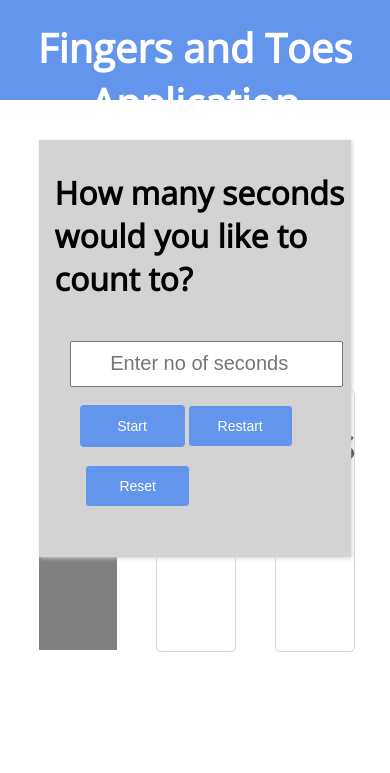
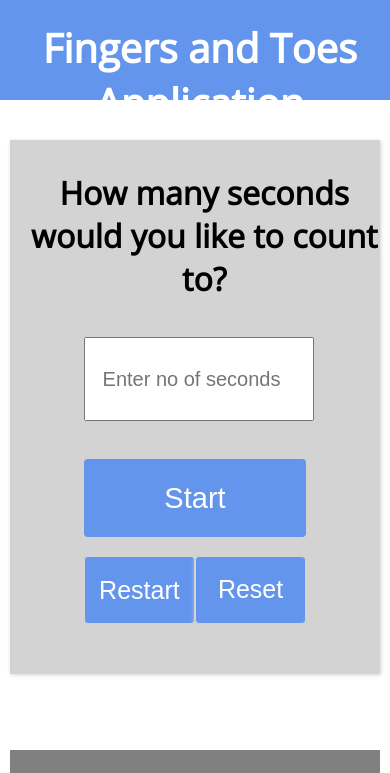
Before and after one commit to rmattapa/Fingers-and-Toes, a plain HTML site: page index.html in a window 390 px wide. Shown: the top 773 px of the page. Drawn offline with nearby package versions, Linux system fonts and the light colour scheme.

Commit message:
Added media queries for stylesheets

```diff
--- a/style.css
+++ b/style.css
@@ -217,3 +217,139 @@ body{
         margin-top: 22%;
     }
 }
+
+@media only screen and (max-width: 1024px) {
+    .header h1 {
+        left: 2.5%;
+    }
+
+    .time-block {
+        left: 2.5%;
+        right: 2.5%;
+    }
+
+    .display-count {
+        width: 25%;
+        left: 10%;
+    }
+
+    .display-count h1 {
+        margin-top: 22%;
+    }
+
+    .fingers-box {
+        width: 25%;
+        left: 12.5%;
+    }
+
+    .fingers-box h1 {
+        margin-top: 37%;
+    }
+
+    .toes-box {
+        width: 25%;
+        left: 15%;
+    }
+
+    .toes-box h1 {
+        margin-top: 37%;
+    }
+}
+
+@media only screen and (max-width: 720px) {
+    .header {
+        text-align: center;
+    }
+
+    .header h1 {
+        position: absolute;
+    }
+
+    .time-block {
+        left: 2.5%;
+        right: 2.5%;
+    }
+
+    .time-block-question {
+        width: 95%;
+        text-align: center;
+    }
+
+    .time-block-input {
+        left: 20%;
+        width: 60%;
+    }
+
+    .time-block-input input {
+        width: 100%;
+        height: 78px;
+    }
+
+    .time-block-button {
+        clear: both;
+        left: 20%;
+        width: 60%;
+        /*top: -60px;*/
+    }
+
+    .time-block-button button {
+        width: 100%;
+        font-size: 29px;
+        height: 78px;
+    }
+
+    .restart-button {
+        clear: both;
+        left: 20%;
+        width: 30%;
+        /*top: -55px;*/
+    }
+
+    .restart-button button {
+        width: 100%;
+        height: 68px;
+        font-size: 25px;
+    }
+
+    .clear-button {
+        left: 20%;
+        width: 30%;
+        /*top: -55px;*/
+    }
+
+    .clear-button button {
+        width: 100%;
+        height: 68px;
+        font-size: 25px;
+    }
+
+    .display-count {
+        width: 95%;
+        left: 2.5%;
+        top: 360px;
+    }
+
+    .display-count h1 {
+        margin-top: 7%;
+    }
+
+    .fingers-box {
+        width: 46.25%;
+        left: 2.5%;
+        top: 365px;
+    }
+
+    .fingers-box h1 {
+        margin-top: 25%;
+    }
+
+    .toes-box {
+        width: 46.25%;
+        left: 5%;
+        top: 365px;
+    }
+
+    .toes-box h1 {
+        margin-top: 25%;
+    }
+}
```
